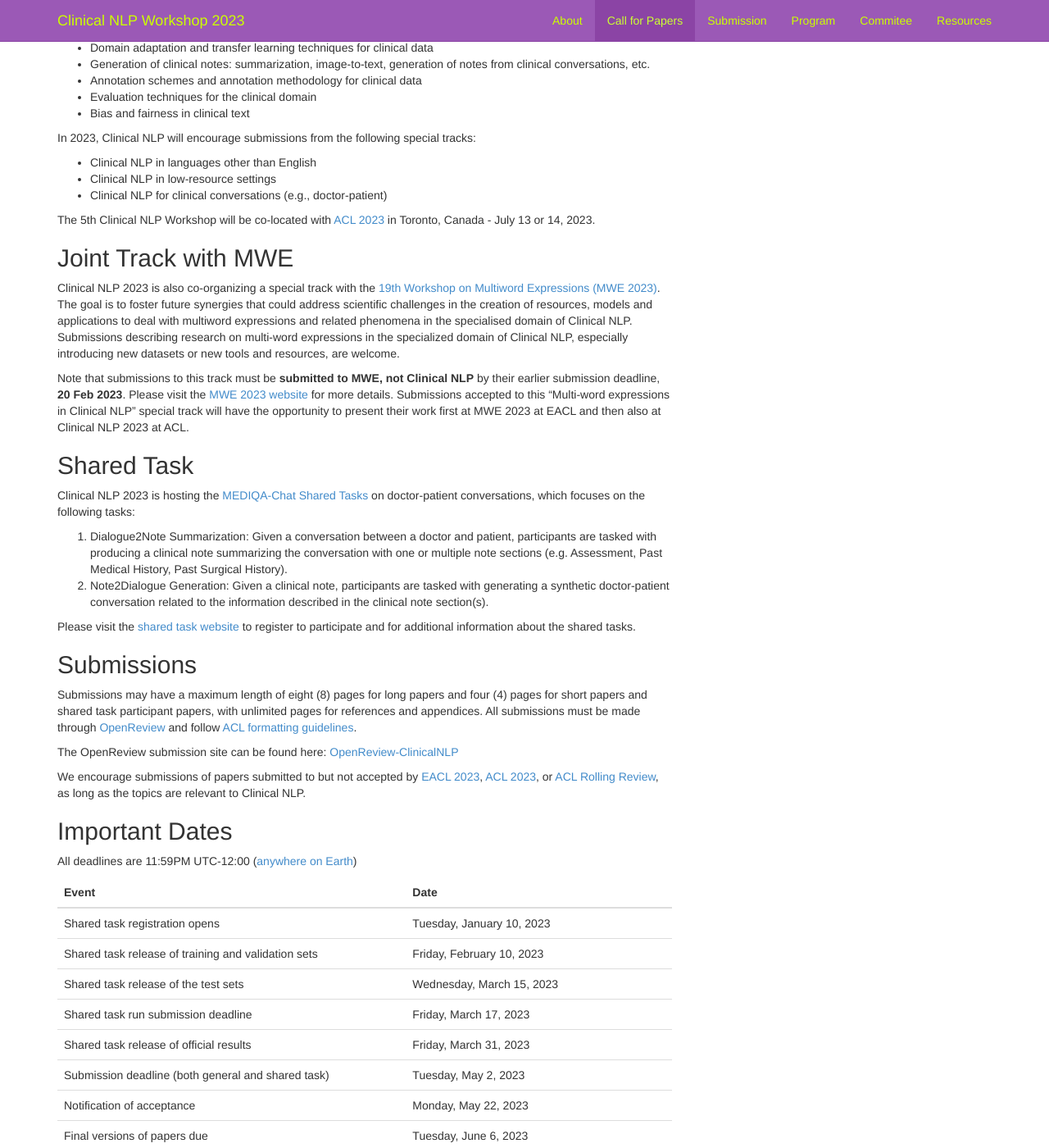
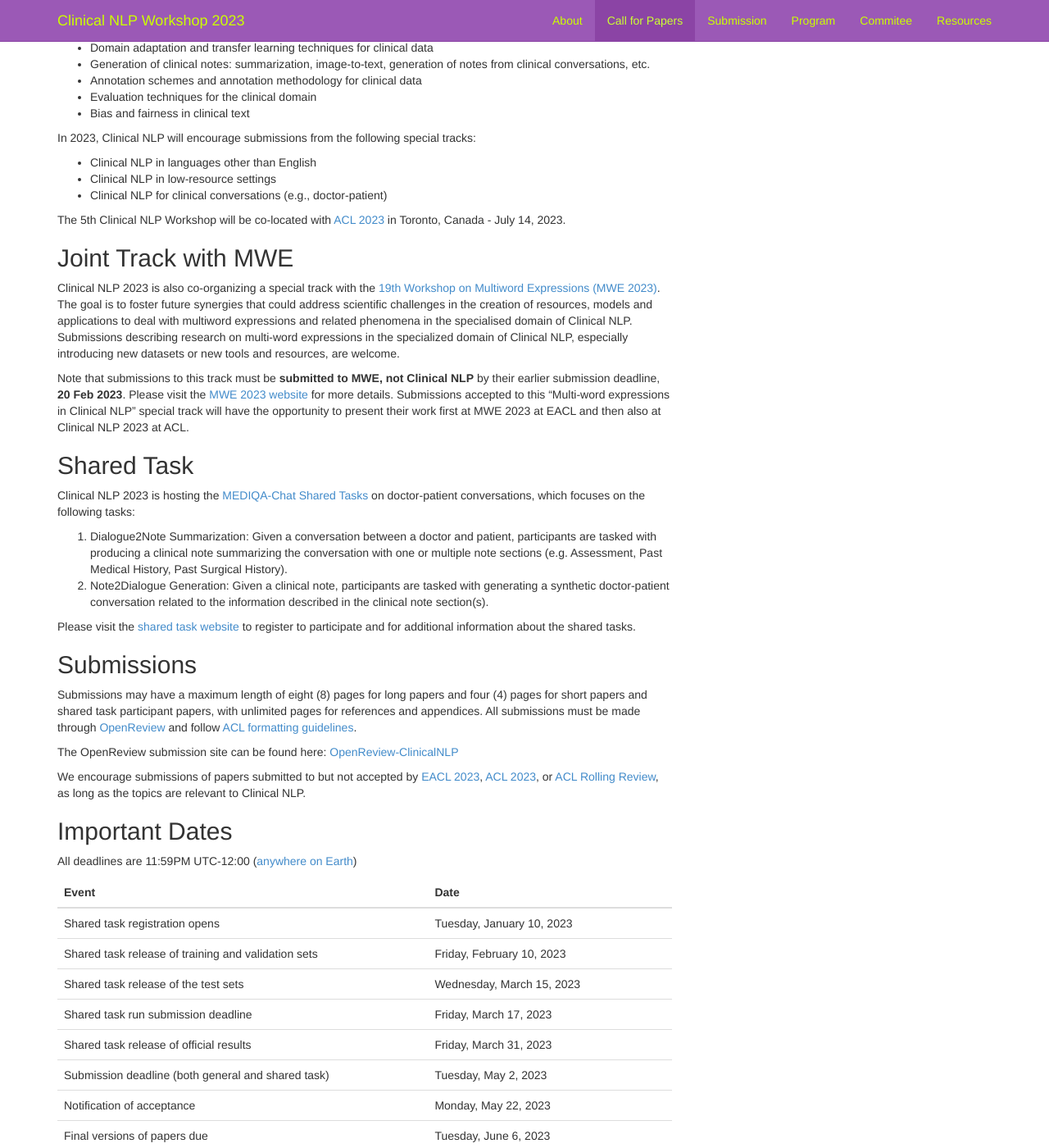
Before and after one commit to clinical-nlp/clinical-nlp.github.io, a Jekyll site: the page built from 2023/call-for-papers.md, in a window 1280 px wide and 1400 px high, scrolled down 710 px. Shown: the whole window at 82% size. Built offline with Jekyll 4.4.1, drawn with Linux system fonts in a browser that asks for light colours; nearby versions of some CDN libraries; comment, search, counter and statistics services are not loaded; some of the changed text lies outside the part shown.

Commit message:
Update call-for-papers.md
Updated the date (July 14)

```diff
--- a/2023/call-for-papers.md
+++ b/2023/call-for-papers.md
@@ -29,7 +29,7 @@ In 2023, Clinical NLP will encourage submissions from the following special trac
 * Clinical NLP in low-resource settings
 * Clinical NLP for clinical conversations (e.g., doctor-patient)
 
-The 5th Clinical NLP Workshop will be co-located with [ACL 2023](https://2023.aclweb.org/) in Toronto, Canada - July 13 or 14, 2023.
+The 5th Clinical NLP Workshop will be co-located with [ACL 2023](https://2023.aclweb.org/) in Toronto, Canada - July 14, 2023.
 
 ## Joint Track with MWE
 
@@ -74,7 +74,7 @@ All deadlines are 11:59PM UTC-12:00 ([anywhere on Earth](https://www.timeanddate
 | Notification of acceptance                          | Monday, May 22, 2023                    |
 | Final versions of papers due                        | Tuesday, June 6, 2023                   |
 | Pre-recorded video due                              | Monday, June 12, 2023                   |
-| Workshop                                            | Thursday or Friday, July 13 or 14, 2023 |
+| Workshop                                            | Thursday or Friday, July 14, 2023       |
 
 ## Workshop Organizers
 
```
